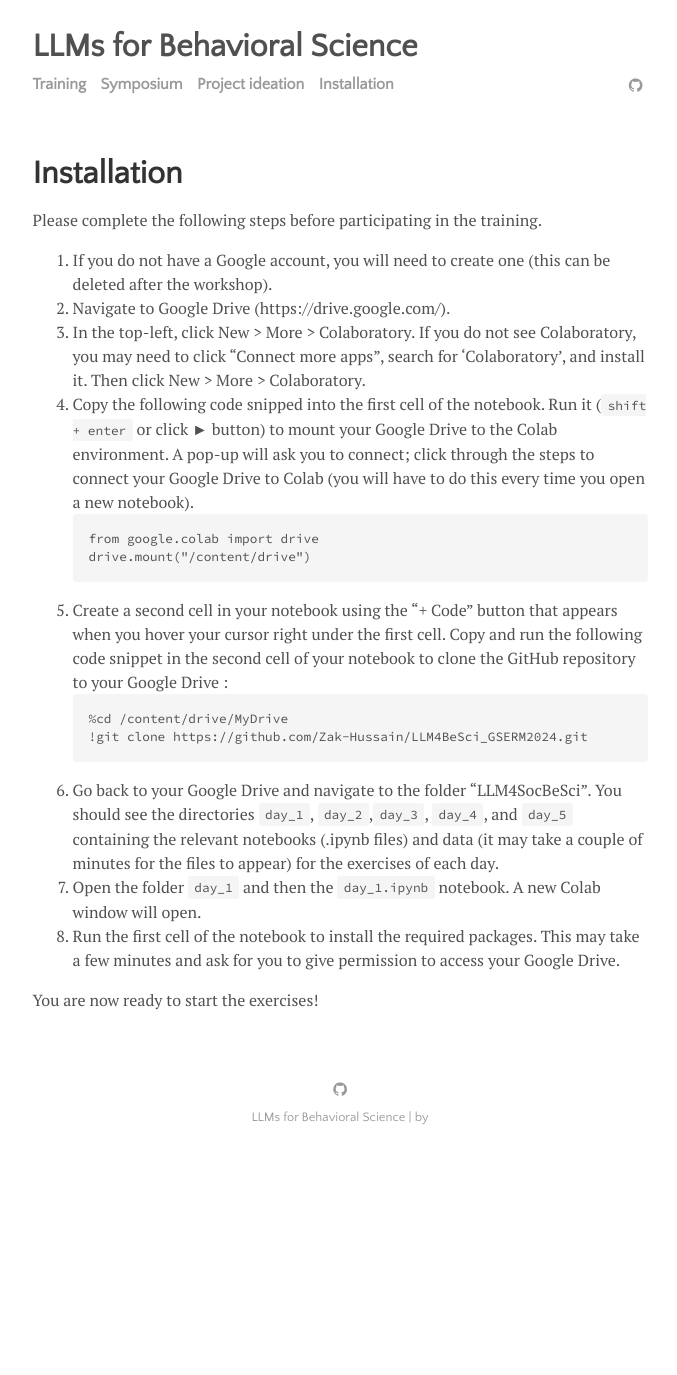
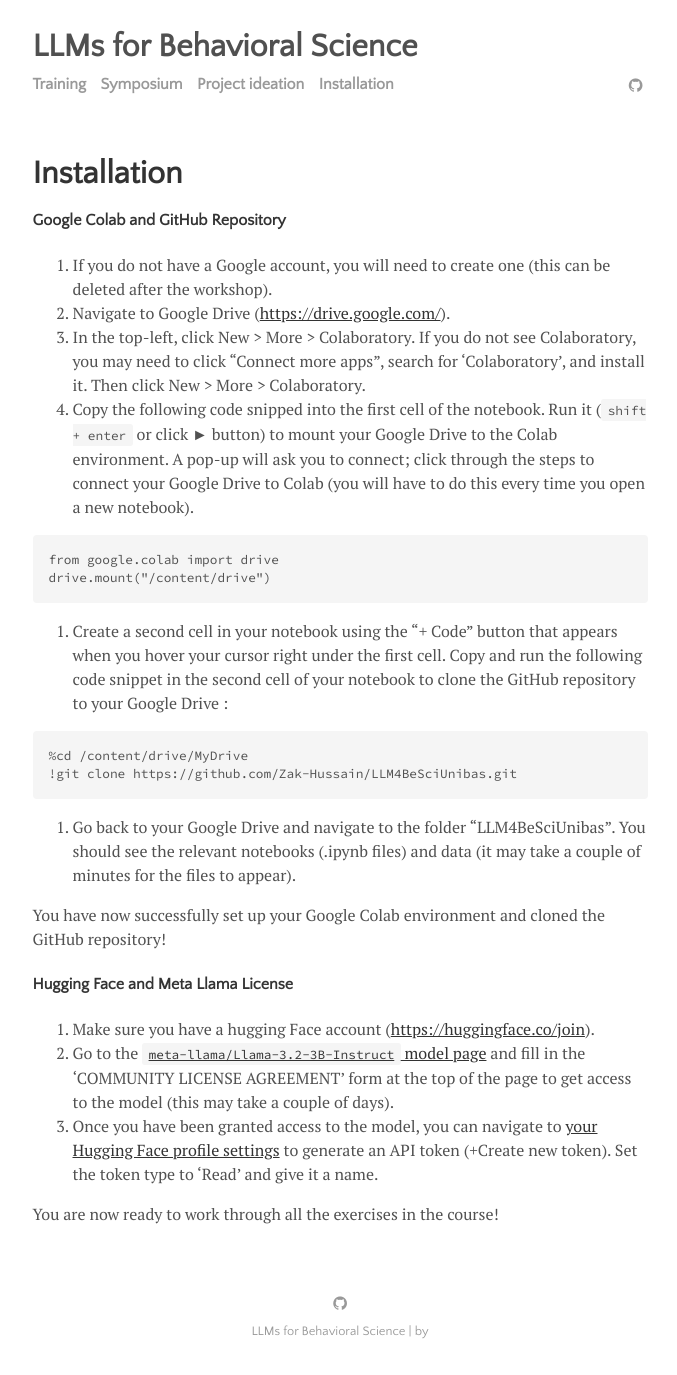
Before and after one commit to cdsbasel/LLM4BeSci_2025Unibas, a Jekyll site: the page built from menu/installation.md, in a window 1280 px wide. Shown: the whole page, without its empty margins (300-977 px from the left). Built offline with Jekyll 4.4.1, drawn with Linux system fonts in a browser that asks for light colours; before the commit the page ends 1161 px from its top, so only the background shows below that.

Commit message:
update instructions

````diff
--- a/menu/installation.md
+++ b/menu/installation.md
@@ -3,26 +3,33 @@
 title: Installation
 ---
 
-Please complete the following steps before participating in the training.
+#### Google Colab and GitHub Repository
 
-0. If you do not have a Google account, you will need to create one (this can be deleted after the workshop).
-1. Navigate to Google Drive (https://drive.google.com/).
-2. In the top-left, click New > More > Colaboratory. If you do not see Colaboratory, you may need to click "Connect more apps",
-search for 'Colaboratory', and install it. Then click New > More > Colaboratory.
-3. Copy the following code snipped into the first cell of the notebook. Run it (```shift + enter``` or click &#9658; button) to mount your Google Drive to the Colab environment.
-A pop-up will ask you to connect; click through the steps to connect your Google Drive to Colab (you will have to do this
-every time you open a new notebook).
+0.  If you do not have a Google account, you will need to create one (this can be deleted after the workshop).
+1.  Navigate to Google Drive (<https://drive.google.com/>).
+2.  In the top-left, click New \> More \> Colaboratory. If you do not see Colaboratory, you may need to click "Connect more apps", search for 'Colaboratory', and install it. Then click New \> More \> Colaboratory.
+3.  Copy the following code snipped into the first cell of the notebook. Run it (`shift + enter` or click ► button) to mount your Google Drive to the Colab environment. A pop-up will ask you to connect; click through the steps to connect your Google Drive to Colab (you will have to do this every time you open a new notebook).
+
 ```
 from google.colab import drive
 drive.mount("/content/drive")
 ```
-4. Create a second cell in your notebook using the "+ Code" button that appears when you hover your cursor right under the first cell. Copy and run the following code snippet in the second cell of your notebook to clone the GitHub repository to your Google Drive :
+
+4.  Create a second cell in your notebook using the "+ Code" button that appears when you hover your cursor right under the first cell. Copy and run the following code snippet in the second cell of your notebook to clone the GitHub repository to your Google Drive :
+
 ```
 %cd /content/drive/MyDrive
-!git clone https://github.com/Zak-Hussain/LLM4BeSci_GSERM2024.git
+!git clone https://github.com/Zak-Hussain/LLM4BeSciUnibas.git
 ```
-5. Go back to your Google Drive and navigate to the folder "LLM4SocBeSci". You should see the directories `day_1`, `day_2`,`day_3`, `day_4`, and `day_5` containing the relevant notebooks (.ipynb files) and data (it may take  a couple of minutes for the files to appear) for the exercises of each day.
-6. Open the folder `day_1` and then the `day_1.ipynb` notebook. A new Colab window will open.
-7. Run the first cell of the notebook to install the required packages. This may take a few minutes and ask for you to give permission to access your Google Drive.
 
-You are now ready to start the exercises!
+5.  Go back to your Google Drive and navigate to the folder "LLM4BeSciUnibas". You should see the relevant notebooks (.ipynb files) and data (it may take a couple of minutes for the files to appear).
+
+You have now successfully set up your Google Colab environment and cloned the GitHub repository!
+
+#### Hugging Face and Meta Llama License
+
+6.  Make sure you have a hugging Face account (<https://huggingface.co/join>).
+7.  Go to the [`meta-llama/Llama-3.2-3B-Instruct` model page](https://huggingface.co/meta-llama/Llama-3.2-3B-Instruct) and fill in the 'COMMUNITY LICENSE AGREEMENT' form at the top of the page to get access to the model (this may take a couple of days).
+8.  Once you have been granted access to the model, you can navigate to [your Hugging Face profile settings](https://huggingface.co/settings/tokens) to generate an API token (+Create new token). Set the token type to 'Read' and give it a name.
+
+You are now ready to work through all the exercises in the course!
````
